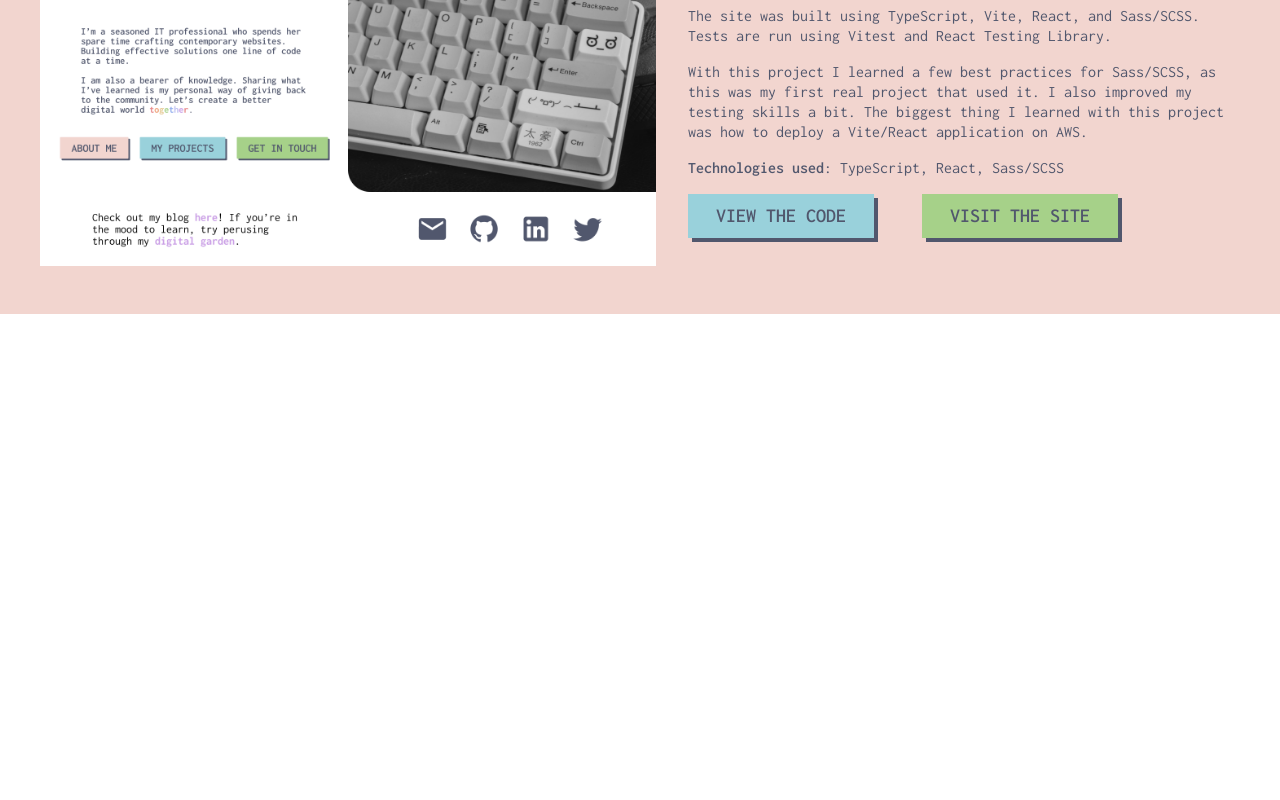
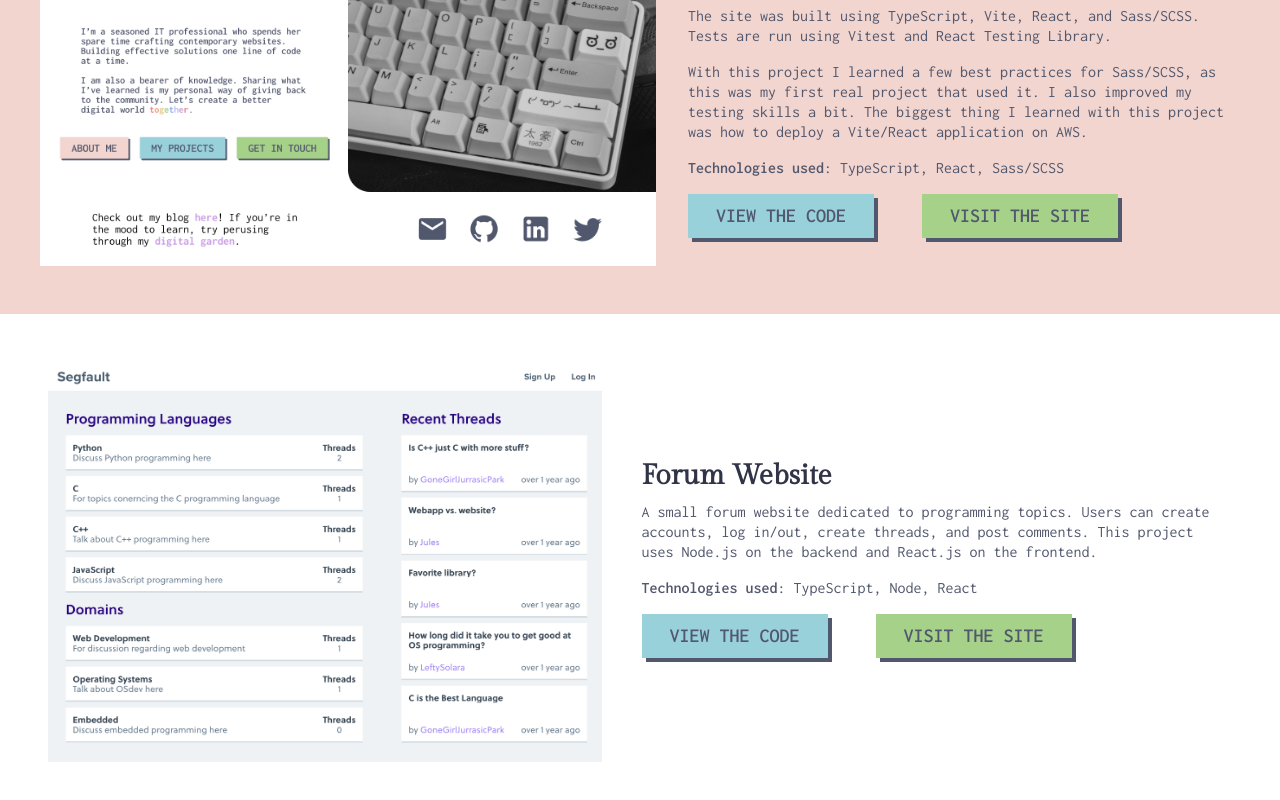
Before and after one commit to LeftySolara/personal-website, a React (Vite) app: page /projects in a window 1280 px wide. Shown: the part 538-1338 px from the top of the page. Before the commit the page ends 852 px from the top, so only its background shows below. Built offline with nearby package versions, Linux system fonts and the light colour scheme.

Commit message:
Refactor: move project data into JSON file

```diff
--- /dev/null
+++ b/src/components/ProjectDisplay/projects.json
@@ -0,0 +1,28 @@
+{
+  "projects": [
+    {
+      "colorBackground": true,
+      "imageSrc": "personal-website.png",
+      "projectTitle": "Personal Website",
+      "projectDescription": [
+        "This is the site you're looking at now! It's my personal website which provides information about me, my projects, and how to get in touch.",
+        "The site was built using TypeScript, Vite, React, and Sass/SCSS. Tests are run using Vitest and React Testing Library.",
+        "With this project I learned a few best practices for Sass/SCSS, as this was my first real project that used it. I also improved my testing skills a bit. The biggest thing I learned with this project was how to deploy a Vite/React application on AWS."
+      ],
+      "techUsed": ["TypeScript", "React", "Sass/SCSS"],
+      "repoLink": "https://githuib.com/leftysolara/personal-website",
+      "siteLink": "/"
+    },
+    {
+      "colorBackground": false,
+      "imageSrc": "segfault.png",
+      "projectTitle": "Forum Website",
+      "projectDescription": [
+        "A small forum website dedicated to programming topics. Users can create accounts, log in/out, create threads, and post comments. This project uses Node.js on the backend and React.js on the frontend."
+      ],
+      "techUsed": ["TypeScript", "Node", "React"],
+      "repoLink": "https://github.com/LeftySolara/segfault-backend",
+      "siteLink": "https://segfault-fd20e.web.app/"
+    }
+  ]
+}
--- a/src/routes/ProjectsPage.tsx
+++ b/src/routes/ProjectsPage.tsx
@@ -1,22 +1,6 @@
 import ButtonLink from "@/components/Button/ButtonLink";
-import {
-  ProjectDisplayProps,
-  ProjectDisplay,
-} from "@/components/ProjectDisplay/ProjectDisplay";
-
-const projectDisplayProps: ProjectDisplayProps = {
-  colorBackground: true,
-  imageSrc: "personal-website.png",
-  projectTitle: "Personal Website",
-  projectDescription: [
-    "This is the site you're looking at now! It's my personal website which provides information about me, my projects, and how to get in touch.",
-    "The site was built using TypeScript, Vite, React, and Sass/SCSS. Tests are run using Vitest and React Testing Library.",
-    "With this project I learned a few best practices for Sass/SCSS, as this was my first real project that used it. I also improved my testing skills a bit. The biggest thing I learned with this project was how to deploy a Vite/React application on AWS.",
-  ],
-  techUsed: ["TypeScript", "React", "Sass/SCSS"],
-  repoLink: "https://githuib.com/leftysolara/personal-website",
-  siteLink: "/",
-};
+import { ProjectDisplay } from "@/components/ProjectDisplay/ProjectDisplay";
+import { projects } from "@/components/ProjectDisplay/projects.json";
 
 const ProjectsPage = () => {
   return (
@@ -42,7 +26,9 @@ const ProjectsPage = () => {
         </p>
       </div>
       <div className="projects-list">
-        <ProjectDisplay projectInfo={projectDisplayProps}></ProjectDisplay>
+        {projects.map((project, index) => {
+          return <ProjectDisplay projectInfo={project} key={index} />;
+        })}
       </div>
     </div>
   );
```
Also changed, not shown: public/segfault.png (added).
